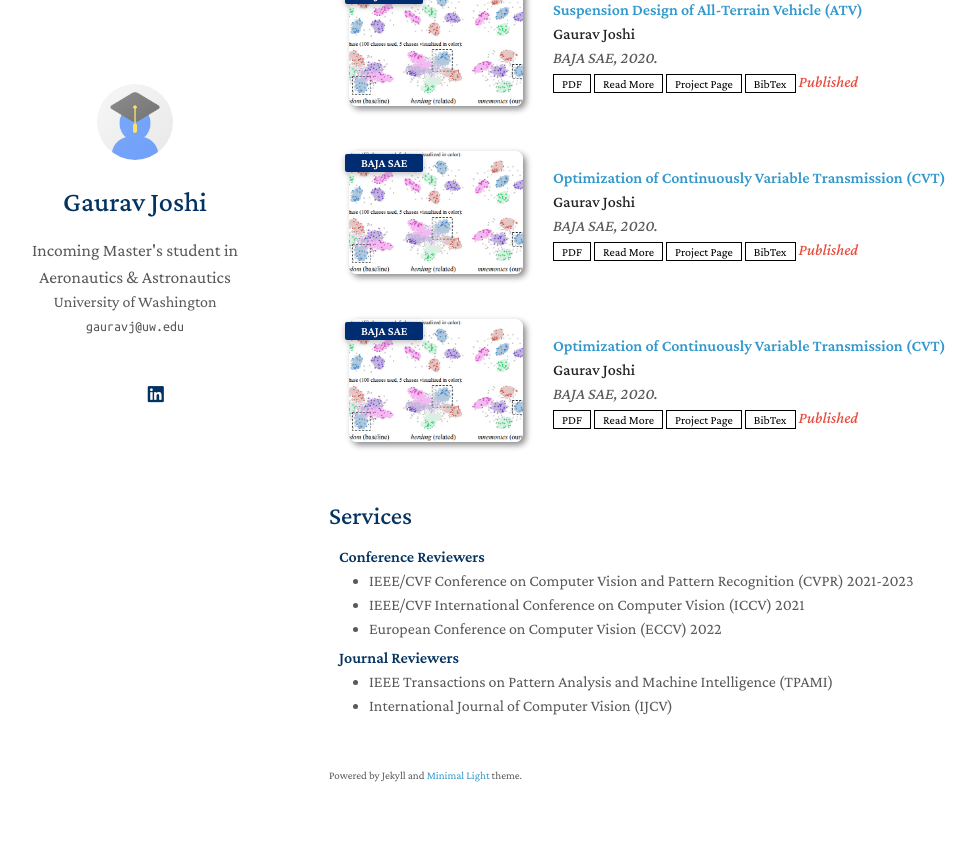
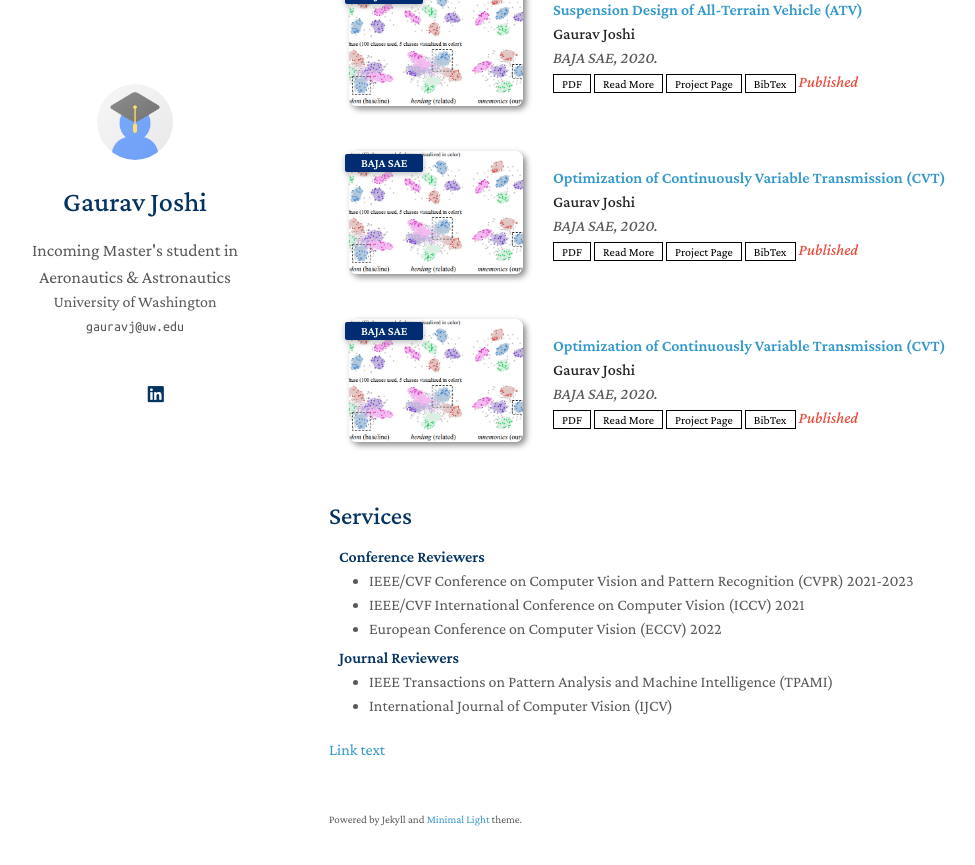
Before and after one commit to mastersinusoidal/mastersinusoidal.github.io, a Jekyll site: the page built from index.md, in a window 1280 px wide and 900 px high, scrolled down 1305 px. Shown: the top 865 px of the window, without its empty margins (141-1116 px from the left). Built offline with Jekyll 4.4.1, drawn with Linux system fonts in a browser that asks for light colours; nearby versions of some CDN libraries; a style sheet for code colours, icons or effects is not loaded; our own code applies the rules of GitHub Pages for plain Markdown files.

Commit message:
Update index.md

```diff
--- a/index.md
+++ b/index.md
@@ -21,3 +21,6 @@ As a results-oriented Mechanical Engineer with a Bachelor's degree from Sant Lon
 {% include_relative _includes/publications.md %}
  {% include_relative _includes/projects.md %}
 {% include_relative _includes/services.md %}
+
+
+[Link text]({% post_url 2024-07-11-poka-yoke-optimization %})
```
